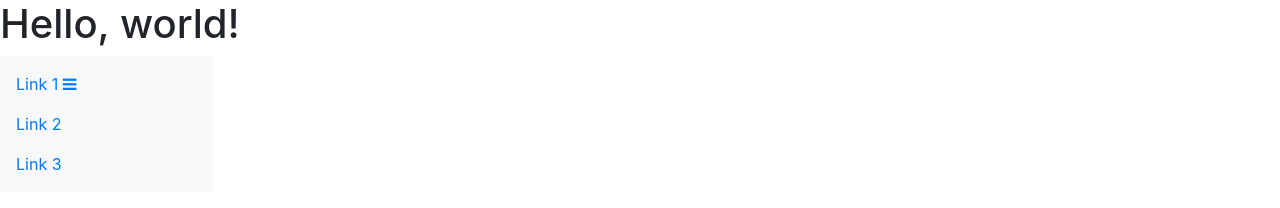
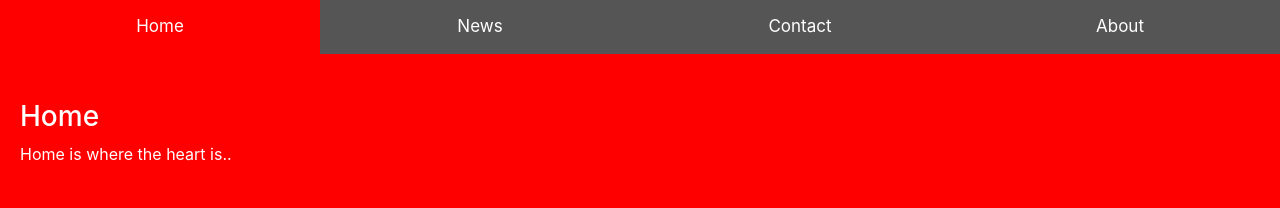
Before and after one commit to CazabetLyon1/Linky2018Autumn, a plain HTML site: page MorceauDeCode.html in a window 1280 px wide. Drawn offline with nearby package versions, Linux system fonts and the light colour scheme.

Commit message:
MAJ html

```diff
--- a/MorceauDeCode.html
+++ b/MorceauDeCode.html
@@ -5,39 +5,67 @@
   <meta charset="utf-8">
   <meta name="viewport" content="width=device-width, initial-scale=1, shrink-to-fit=no">
 
+  <!-- Custom CSS -->
+  <link rel="stylesheet" href="./format.css">
+
   <!-- Bootstrap CSS -->
   <link rel="stylesheet" href="https://stackpath.bootstrapcdn.com/bootstrap/4.1.3/css/bootstrap.min.css" integrity="sha384-MCw98/SFnGE8fJT3GXwEOngsV7Zt27NXFoaoApmYm81iuXoPkFOJwJ8ERdknLPMO" crossorigin="anonymous">
+
+  <!-- Icon CSS -->
   <link rel="stylesheet" href="https://cdnjs.cloudflare.com/ajax/libs/font-awesome/4.7.0/css/font-awesome.min.css">
+
   <script src="https://code.jquery.com/jquery-3.3.1.slim.min.js" integrity="sha384-q8i/X+965DzO0rT7abK41JStQIAqVgRVzpbzo5smXKp4YfRvH+8abtTE1Pi6jizo" crossorigin="anonymous"></script>
   <script src="https://cdnjs.cloudflare.com/ajax/libs/popper.js/1.14.3/umd/popper.min.js" integrity="sha384-ZMP7rVo3mIykV+2+9J3UJ46jBk0WLaUAdn689aCwoqbBJiSnjAK/l8WvCWPIPm49" crossorigin="anonymous"></script>
   <script src="https://stackpath.bootstrapcdn.com/bootstrap/4.1.3/js/bootstrap.min.js" integrity="sha384-ChfqqxuZUCnJSK3+MXmPNIyE6ZbWh2IMqE241rYiqJxyMiZ6OW/JmZQ5stwEULTy" crossorigin="anonymous"></script>
-<title>Hello, world!</title>
+  <title>Linky c'est trop bien!!!!</title>
 </head>
 <body>
-  <div class=".container-fluid">
-    <h1>Hello, world!</h1>
-    <nav class="navbar bg-light col-sm-2" id="accordion">
+  <body>
 
-      <!-- Links -->
-      <ul class="navbar-nav">
-        <li class="nav-item">
-          <a class="nav-link" data-toggle="collapse" href="#collapseOne">Link 1 <i class="fa fa-bars"></i></a>
-        </li>
+    <button class="tablink" onclick="openPage('Home', this, 'red')" id="defaultOpen">Home</button>
+    <button class="tablink" onclick="openPage('News', this, 'green')">News</button>
+    <button class="tablink" onclick="openPage('Contact', this, 'blue')">Contact</button>
+    <button class="tablink" onclick="openPage('About', this, 'orange')">About</button>
 
-        <div id="collapseOne" class="collapse data-parent="#accordion">
-          <div class="card-body">
-            Lorem ipsum dolor sit amet, consectetur adipisicing elit, sed do eiusmod tempor incididunt ut labore et dolore magna aliqua. Ut enim ad minim veniam, quis nostrud    exercitation ullamco laboris nisi ut aliquip ex ea commodo consequat.
-          </div>
-        </div>
-        <li class="nav-item">
-          <a class="nav-link" href="#">Link 2</a>
-        </li>
-        <li class="nav-item">
-          <a class="nav-link" href="#">Link 3</a>
-        </li>
-      </ul>
+    <div id="Home" class="tabcontent">
+      <h3>Home</h3>
+      <p>Home is where the heart is..</p>
+    </div>
 
-    </nav>
-  </div>
+    <div id="News" class="tabcontent">
+      <h3>News</h3>
+      <p>Some news this fine day!</p>
+    </div>
+
+    <div id="Contact" class="tabcontent">
+      <h3>Contact</h3>
+      <p>Get in touch, or swing by for a cup of coffee.</p>
+    </div>
+
+    <div id="About" class="tabcontent">
+      <h3>About</h3>
+      <p>Who we are and what we do.</p>
+    </div>
+
+    <script>
+      function openPage(pageName,elmnt,color) {
+        var i, tabcontent, tablinks;
+        tabcontent = document.getElementsByClassName("tabcontent");
+        for (i = 0; i < tabcontent.length; i++) {
+          tabcontent[i].style.display = "none";
+        }
+        tablinks = document.getElementsByClassName("tablink");
+        for (i = 0; i < tablinks.length; i++) {
+          tablinks[i].style.backgroundColor = "";
+        }
+        document.getElementById(pageName).style.display = "block";
+        elmnt.style.backgroundColor = color;
+
+      }
+// Get the element with id="defaultOpen" and click on it
+document.getElementById("defaultOpen").click();
+</script>
+
+
 </body>
 </html>
--- a/format.css
+++ b/format.css
@@ -1,16 +1,38 @@
-.bg-header{
-	background-color:#4b0082;
-	color:#9acd32;
-	text-align: center;
-	margin: 0 ! important;
-	border: 0 ! important;
+/* {box-sizing: border-box}/*
+
+/* Set height of body and the document to 100% */
+body, html {
+    height: 100%;
+    margin: 0;
+
 }
 
-.navbar{
-	margin: 0 ! important;
-	border: 0 ! important;
+/* Style tab links */
+.tablink {
+    background-color: #555;
+    color: white;
+    float: left;
+    border: none;
+    outline: none;
+    cursor: pointer;
+    padding: 14px 16px;
+    font-size: 17px;
+    width: 25%;
 }
 
-.container-fluid {
-	margin: :0 ! important;
+.tablink:hover {
+    background-color: #777;
 }
+
+/* Style the tab content (and add height:100% for full page content) */
+.tabcontent {
+    color: white;
+    display: none;
+    padding: 100px 20px;
+    height: 100%;
+}
+
+#Home {background-color: red;}
+#News {background-color: green;}
+#Contact {background-color: blue;}
+#About {background-color: orange;}
```
